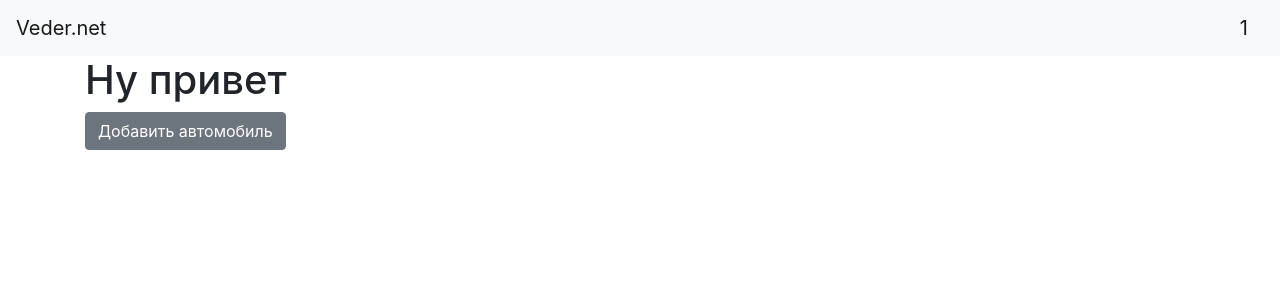
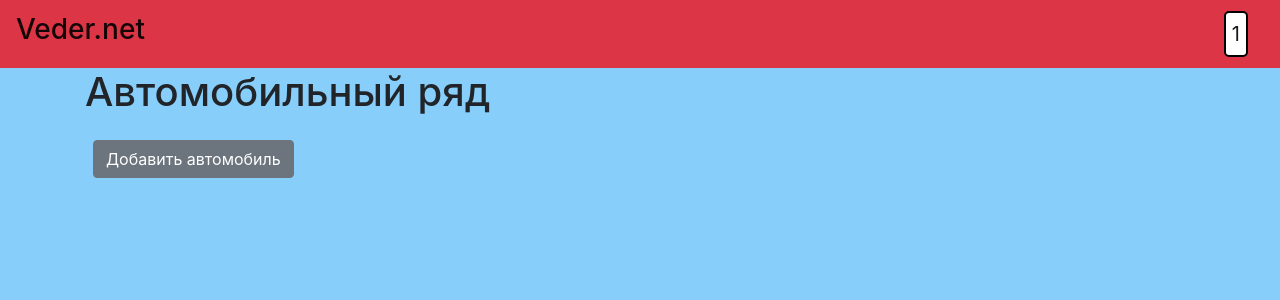
Before and after one commit to avmxmv/3, a Flask app: page / in a window 1280 px wide. Shown: the top 300 px of the page. Run offline with Flask 2, Linux system fonts and the light colour scheme; a user stored in the database is signed in; data comes from the database, SQL or seed files in the repository; data that the repository does not hold is empty; some libraries are stand-ins or nearby versions.

Commit message:
5 сommit

```diff
--- /dev/null
+++ b/1.py
@@ -0,0 +1,3 @@
+for x in range(-10000, 10000):
+    if 2 ** (x * x + x - 2) - 2 ** (x * x - 4) == 992:
+        print(x)
--- a/data/items.py
+++ b/data/items.py
@@ -11,6 +11,6 @@ class Items(SqlAlchemyBase, SerializerMixin):
     id = sqlalchemy.Column(sqlalchemy.Integer, primary_key=True, autoincrement=True)
     title = sqlalchemy.Column(sqlalchemy.String, nullable=True)
     content = sqlalchemy.Column(sqlalchemy.String, nullable=True)
-    created_date = sqlalchemy.Column(sqlalchemy.DateTime, default=datetime.datetime.now)
+    photo = sqlalchemy.Column(sqlalchemy.VARCHAR, nullable=True)
     user_id = sqlalchemy.Column(sqlalchemy.Integer, sqlalchemy.ForeignKey("users.id"))
     user = orm.relation('User')
--- a/data/users.py
+++ b/data/users.py
@@ -14,8 +14,4 @@ class User(SqlAlchemyBase, UserMixin, SerializerMixin):
     name = sqlalchemy.Column(sqlalchemy.String, nullable=True)
     email = sqlalchemy.Column(sqlalchemy.String, index=True, unique=True, nullable=True)
     password = sqlalchemy.Column(sqlalchemy.String, nullable=True)
-    created_date = sqlalchemy.Column(sqlalchemy.DateTime, default=datetime.datetime.now)
     items = orm.relation('Items', back_populates='user')
-
-    def __repr__(self):
-        return f'{self.id}, {self.name}, {self.email}'
--- a/main.py
+++ b/main.py
@@ -1,16 +1,16 @@
-from flask import Flask, render_template, redirect, request, make_response, session, abort
+from flask import Flask, render_template, redirect, request, abort, session
+from flask_login import LoginManager, login_user, logout_user, current_user, login_required
 from flask_wtf import FlaskForm
-from flask_login import LoginManager, login_user, logout_user, current_user, login_required
+from wtforms import IntegerField
 from wtforms import StringField, PasswordField, SubmitField, TextAreaField, BooleanField
 from wtforms.validators import DataRequired
 from data import db_session, items, users
-from flask_wtf import FlaskForm
-from flask import Flask, render_template, redirect, request, abort
 
 app = Flask(__name__)
 app.config['SECRET_KEY'] = 'secret_key'
 login_manager = LoginManager()
 login_manager.init_app(app)
+number = 1
 
 
 @login_manager.user_loader
@@ -41,6 +41,7 @@ class ItemsForm(FlaskForm):
     submit = SubmitField('Применить')
 
 
+
 @app.route('/logout')
 def logout():
     logout_user()
@@ -50,25 +51,29 @@ def logout():
 @app.route('/items', methods=['GET', 'POST'])
 @login_required
 def add_items():
+    global number
     form = ItemsForm()
-    if form.validate_on_submit():
-        sessions = db_session.create_session()
-        item = items.Items()
-        item.title = form.title.data
-        item.content = form.content.data
-        current_user.items.append(item)
-        sessions.merge(current_user)
-        sessions.commit()
-        return redirect('/')
-    return render_template('items.html', title='Добавление автомобиля', form=form)
+    if request.method == 'POST':
+        f = request.files['file']
+        f.save('static/images/' + str(number) + '.png')
+        if form.validate_on_submit():
+            sessions = db_session.create_session()
+            item = items.Items()
+            item.title = form.title.data
+            item.content = form.content.data
+            item.photo = '/static/images/' + str(number) + '.png'
+            number += 1
+            sessions.add(item)
+            sessions.commit()
+            return redirect('/')
+    return render_template('items.html', title='Добавление товара', form=form)
 
 
 @app.route('/items_delete/<int:id>', methods=['GET', 'POST'])
 @login_required
 def items_delete(id):
     sessions = db_session.create_session()
-    item = sessions.query(items.Items).filter(items.Items.id == id,
-                                              items.Items.user == current_user).first()
+    item = sessions.query(items.Items).filter(items.Items.id == id).first()
     if item:
         sessions.delete(item)
         sessions.commit()
@@ -83,8 +88,7 @@ def edit_items(id):
     form = ItemsForm()
     if request.method == 'GET':
         sessions = db_session.create_session()
-        item = sessions.query(items.Items).filter(items.Items.id == id,
-                                                  items.Items.user == current_user).first()
+        item = sessions.query(items.Items).filter(items.Items.id == id).first()
         if item:
             form.title.data = item.title
             form.content.data = item.content
@@ -92,8 +96,7 @@ def edit_items(id):
             abort(404)
     if form.validate_on_submit():
         sessions = db_session.create_session()
-        item = sessions.query(items.Items).filter(items.Items.id == id,
-                                                  items.Items.user == current_user).first()
+        item = sessions.query(items.Items).filter(items.Items.id == id).first()
         if item:
             item.title = form.title.data
             item.content = form.content.data
@@ -124,6 +127,13 @@ def index():
     return render_template("index.html", items=item)
 
 
+class ChangePasswordForm(FlaskForm):
+    old_password = PasswordField('Старый пароль', validators=[DataRequired()])
+    new_password = PasswordField('Новый пароль', validators=[DataRequired()])
+    again_password = PasswordField('Повторите новый пароль', validators=[DataRequired()])
+    submit = SubmitField('Сменить пароль')
+
+
 @app.route('/register', methods=['GET', 'POST'])
 def reqister():
     form = RegisterForm()
@@ -149,7 +159,10 @@ def reqister():
 
 
 def main():
+    global number
     db_session.global_init("db/blogs.sqlite")
+    sessions = db_session.create_session()
+    number += len(list(sessions.query(items.Items)))
     app.run()
 
 
--- a/templates/base.html
+++ b/templates/base.html
@@ -8,24 +8,39 @@
           integrity="sha384-Vkoo8x4CGsO3+Hhxv8T/Q5PaXtkKtu6ug5TOeNV6gBiFeWPGFN9MuhOf23Q9Ifjh"
           crossorigin="anonymous">
     <title>{{ title }}</title>
+    <style>
+        body {
+        background: #87CEFA;
+        color: #0;
+        }
+        .outline {
+        background: #DC143C;
+        border-radius: 15px;
+        border: 0px solid white;
+        padding: 0 0px;
+        }
+    </style>
 </head>
 <body>
-<header>
-    <nav class="navbar navbar-light bg-light">
-        <a class="navbar-brand" href="#">Veder.net</a>
+
+<nav class="navbar navbar-light bg-danger">
+        <a class="navbar-brand" href="/"><h3>Veder.net</h3></a>
         {% if current_user.is_authenticated %}
-            <a class="navbar-brand" href="/logout">{{current_user.name}}</a>
+        <a style="background-color: #ffffff; border: 2px solid #000000;
+                    border-radius:5px; padding: 6px"
+           class="navbar-brand"
+           href="/logout"> {{current_user.name}}
+        </a>
         {% else %}
-            <p>
-                <a class="btn btn-primary" href="/register">Зарегистрироваться</a>
-                <a class="btn btn-success" href="/login">Войти</a>
-            </p>
+        <p>
+            <a class="btn btn-primary" href="/register">Зарегистрироваться</a>
+            <a class="btn btn-success" href="/login">Войти</a>
+        </p>
         {% endif %}
-    </nav>
-</header>
-<!-- Begin page content -->
+</nav>
 <main role="main" class="container">
-    {% block content %}{% endblock %}
+    {% block content %}
+     {% endblock %}
 </main>
 </body>
 </html>
--- a/templates/index.html
+++ b/templates/index.html
@@ -1,25 +1,24 @@
 {% extends "base.html" %}
+{% block content %}
+<h1>Автомобильный ряд</h1>
 
-{% block content %}
-<h1>Ну привет</h1>
-{% for item in items %}
-<div class="col-md6 border rounded">
-    <h2>{{item.title}}</h2>
-    <div>
-        {{item.content}}
-    </div>
-    <div>
-        Автор - {{item.user.name}}, Дата написания - {{item.created_date}}
-    </div>
-    {% if current_user.is_authenticated and current_user == item.user %}
-        <div>
-            <a href="/items/{{ item.id }}" class="btn btn-warning">Изменить</a>
-            <a href="/items_delete/{{ item.id }}" class="btn btn-danger">Удалить</a>
-        </div>
-    {% endif %}
-</div>
-{% endfor %}
 {% if current_user.is_authenticated %}
-    <a href="items" class="btn btn-secondary">Добавить автомобиль</a>
+    <div class="col px-md-2 p-3"><a href="items" class="btn btn-secondary">Добавить автомобиль</a></div>
 {% endif %}
 {% endblock %}
+<!--<div class="container">-->
+<!--  <div class="row">-->
+<!--    {% for item in items %}-->
+<!--    <div class="p-1">-->
+<!--        <div class="col px-md-1 border border-warning">-->
+<!--            <div class="mx-auto" style="width: 200px;"><h2>{{item.title}}</h2></div>-->
+<!--            <img style="height:300px; weight:300px;" src={{item.photo}}>-->
+<!--            <p class="text-justify text-break">{{item.content}}</p>-->
+<!--            <a href="/items/{{ item.id }}" class="btn btn-warning">Изменить</a>-->
+<!--            <a href="/items_delete/{{ item.id }}" class="btn btn-danger">Удалить</a>-->
+<!--        </div>-->
+<!--    </div>-->
+<!--    <br>-->
+<!--    {% endfor %}-->
+<!--  </div>-->
+<!--</div>-->
```
Also changed, not shown: data/db_session.py (+3 -5 lines), templates/items.html (+9 -6 lines), db/blogs.sqlite, static/images/2.png (added), static/images/5.png (added), 3 other files.
